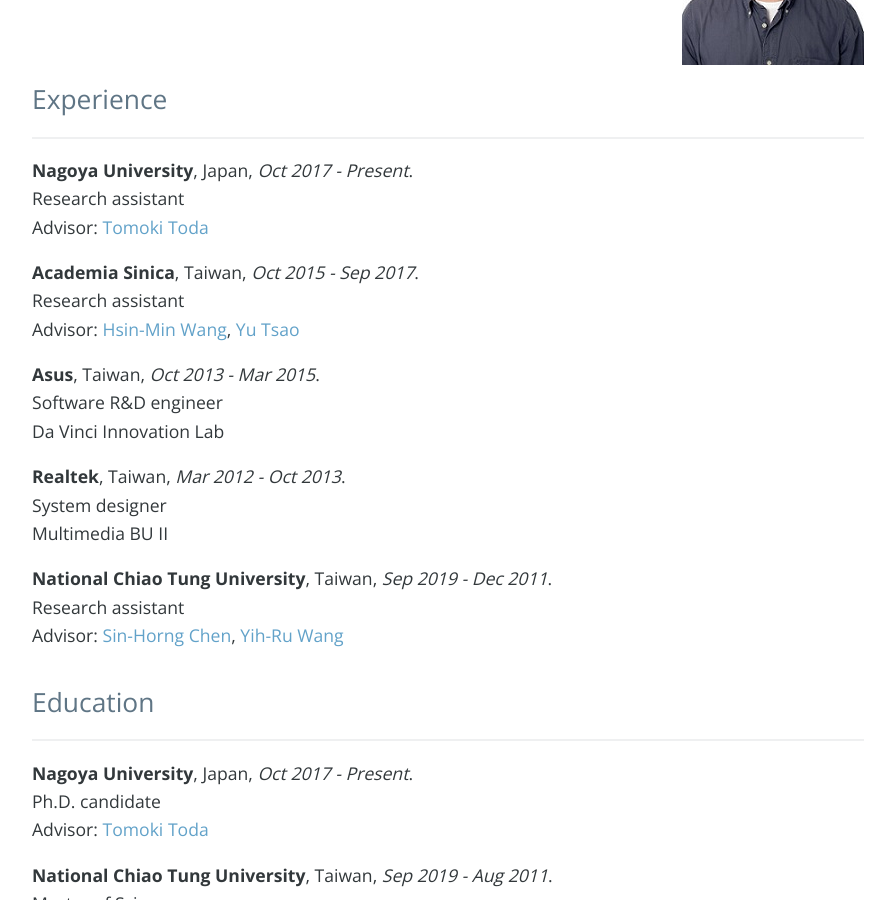
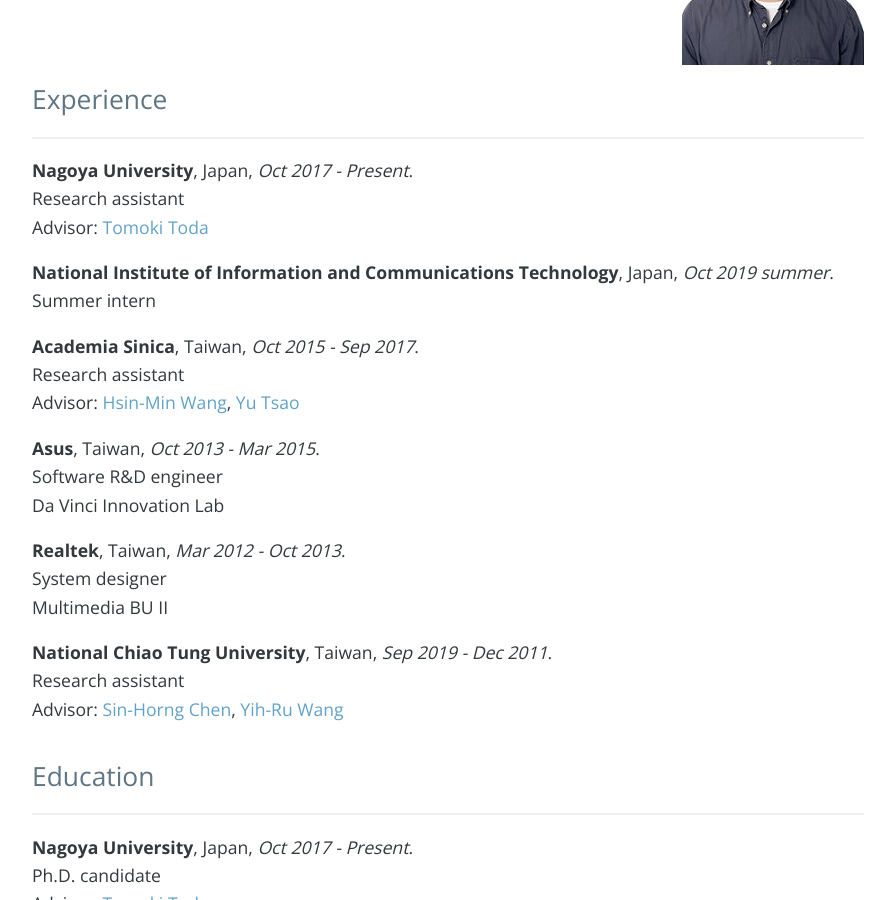
Before and after one commit to bigpon/bigpon.github.io, a Jekyll site: the page built from index.md, in a window 1280 px wide and 900 px high, scrolled down 841 px. Shown: the whole window, without its empty margins (192-1087 px from the left). Built offline with Jekyll 4.4.1, drawn with Linux system fonts in a browser that asks for light colours; nearby versions of some CDN libraries; comment, search, counter and statistics services are not loaded; our own code applies the rules of GitHub Pages for plain Markdown files.

Commit message:
add NICT summer intern

```diff
--- a/index.md
+++ b/index.md
@@ -25,6 +25,9 @@
 **Nagoya University**, Japan, *Oct 2017 - Present*.
 Research assistant
 Advisor: [Tomoki Toda](https://sites.google.com/site/tomokitoda/home_eng)
+
+**National Institute of Information and Communications Technology**, Japan, *Oct 2019 summer*.
+Summer intern
 
 **Academia Sinica**, Taiwan, *Oct 2015 - Sep 2017*.
 Research assistant
@@ -61,7 +64,7 @@
 
 Y. -C. Wu et al., "Quasi-periodic WaveNet vocoder: a pitch dependent dilated convolution model for parametric speech generation," *Proc. Interspeech*, 2019. [[Paper](https://arxiv.org/abs/1907.00797)] [[Demo](https://bigpon.github.io/QuasiPeriodicWaveNet_demo)] [[Code](https://github.com/bigpon/QPNet)]
 
-Y. -C. Wu et al., "Collapsed speech segment detection and suppression for WaveNet vocoder," *Proc. Interspeech*, 2018. [[Paper](https://arxiv.org/ftp/arxiv/papers/1804/1804.11055.pdf)] [[Demo](https://bigpon.github.io/LpcConstraintWaveNet_demo)] [Code]
+Y. -C. Wu et al., "Collapsed speech segment detection and suppression for WaveNet vocoder," *Proc. Interspeech*, 2018. [[Paper](https://arxiv.org/ftp/arxiv/papers/1804/1804.11055.pdf)] [[Demo](https://bigpon.github.io/LpcConstrainedWaveNet_demo)] [Code]
 
 Y. -C. Wu et al., "The NU non-parallel voice conversion system for the voice conversion challenge 2018," *Proc. Odyssey*, 2018. [[Paper](https://pdfs.semanticscholar.org/27da/a6ea602fb26e6570c565bdd5ca9aa78207c7.pdf)] [Demo]
 
```
Also changed, not shown: Gemfile.lock.
